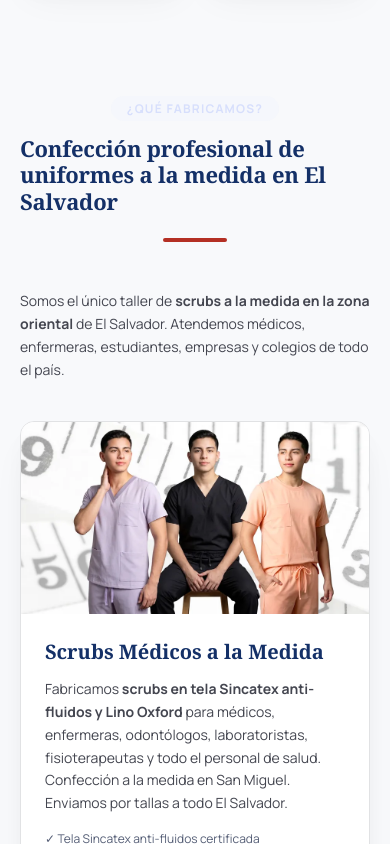
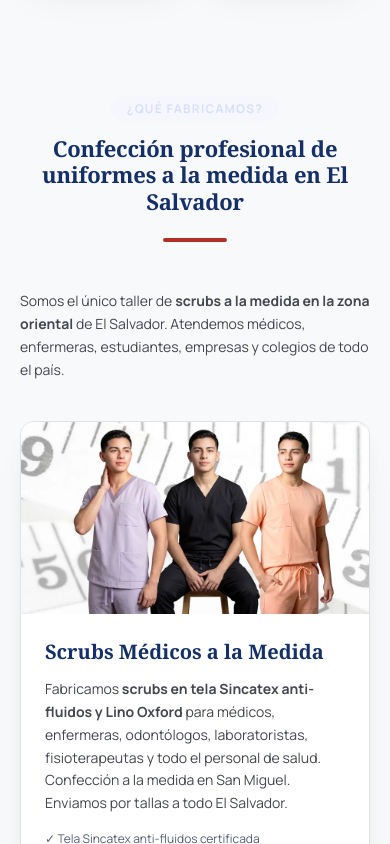
Before and after one commit to carlosm-lab/confeccionesliss, a Next.js app: page / in a window 390 px wide. Shown: the part 2800-3644 px from the top of the page. Built offline with nearby package versions, Linux system fonts and the light colour scheme.

Commit message:
style: add text-align center to section-title on mobile

```diff
--- a/src/app/globals.css
+++ b/src/app/globals.css
@@ -166,12 +166,12 @@
     font-weight: 700;
     line-height: 1.2;
     letter-spacing: -0.01em;
+    text-align: center;
   }
 
   @media (min-width: 768px) {
     .section-title {
       font-size: 2rem; /* 32px */
-      text-align: center;
     }
   }
 
```
